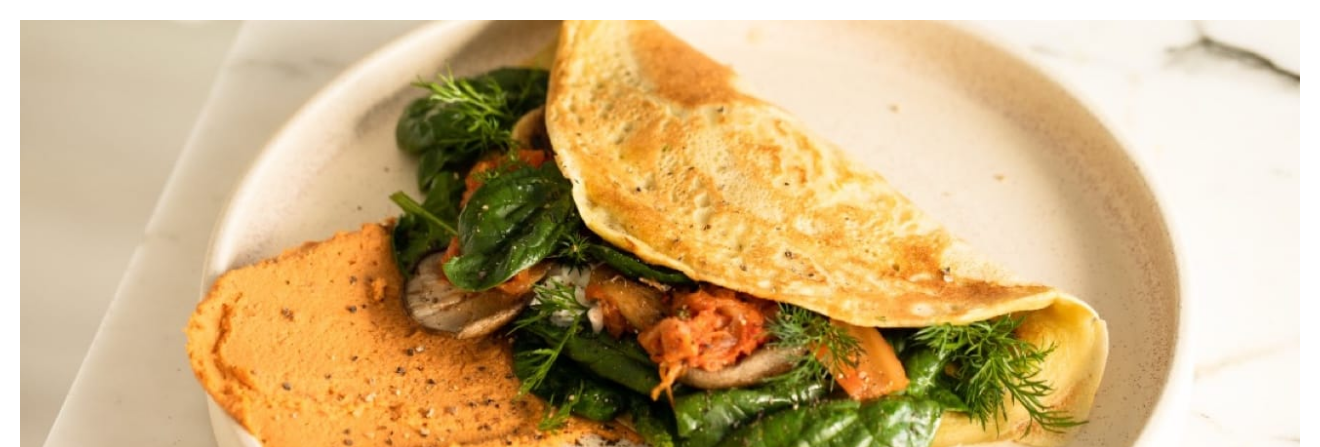
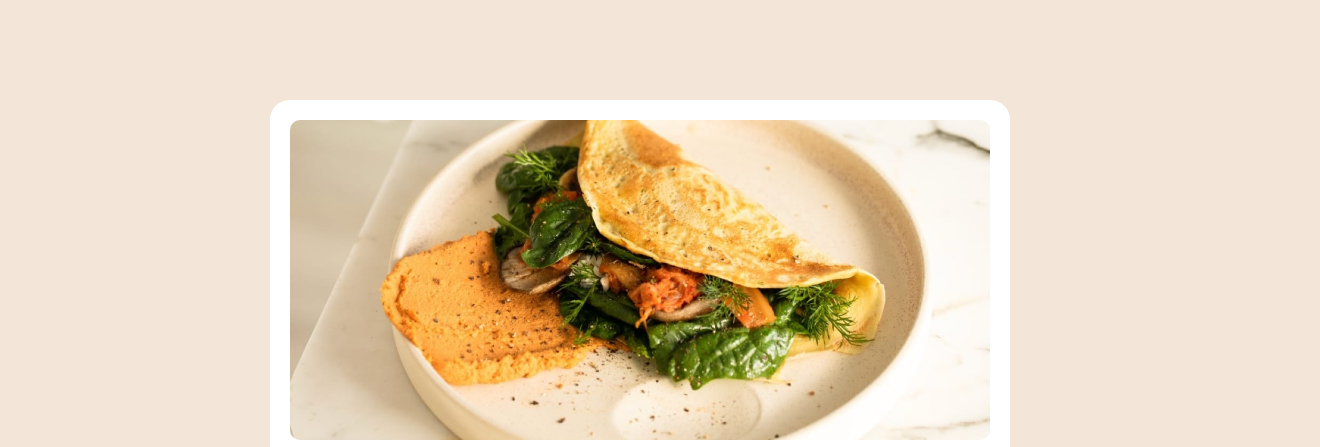
Before and after one commit to christianleong/recipe_page, a plain HTML site: page index.html in a window 1280 px wide. Shown: the top 447 px of the page, 1320 px wide, since content can reach past the window. Drawn offline with Linux system fonts and the light colour scheme.

Commit message:
fix side-scroll

```diff
--- a/index.html
+++ b/index.html
@@ -11,6 +11,7 @@
 </head>
 <body>
 
+  <div class="wrapper">
     <img src="./assets/images/image-omelette.jpeg" alt="omelette meal" class="omelette-image">
 
     <h1 class="recipe-header">Simple Omelette Recipe</h1>
@@ -68,6 +69,7 @@
         <div><span class="nutrition-values">22g</span></div>
       </div>
     </section>
+  </div>
 
   <div class="attribution">
     Challenge by <a href="https://www.frontendmentor.io?ref=challenge" target="_blank">Frontend Mentor</a>.
--- a/style.css
+++ b/style.css
@@ -158,6 +158,7 @@ h2 {
 /* image */
 .omelette-image {
     margin-bottom: 10px;
+    box-sizing: border-box;
 }
 
 /* header */
@@ -223,8 +224,22 @@ span {
 }
 
 @media screen and (min-width: 376px) {
+    body {
+        background-color: #f3e5d8;
+        display: flex;
+        flex-direction: column;
+        align-items: center;
+    }
+
+    .wrapper {
+        padding: 20px;
+        background-color: white;
+        max-width: 700px;
+        border-radius: 20px;
+        margin: 100px 0;
+    }
+
     .omelette-image {
-        width: 100%;
-        padding: 20px;
+        border-radius: 10px;
     }
 }
```
Lines whose indentation alone changed are shown as unchanged.
